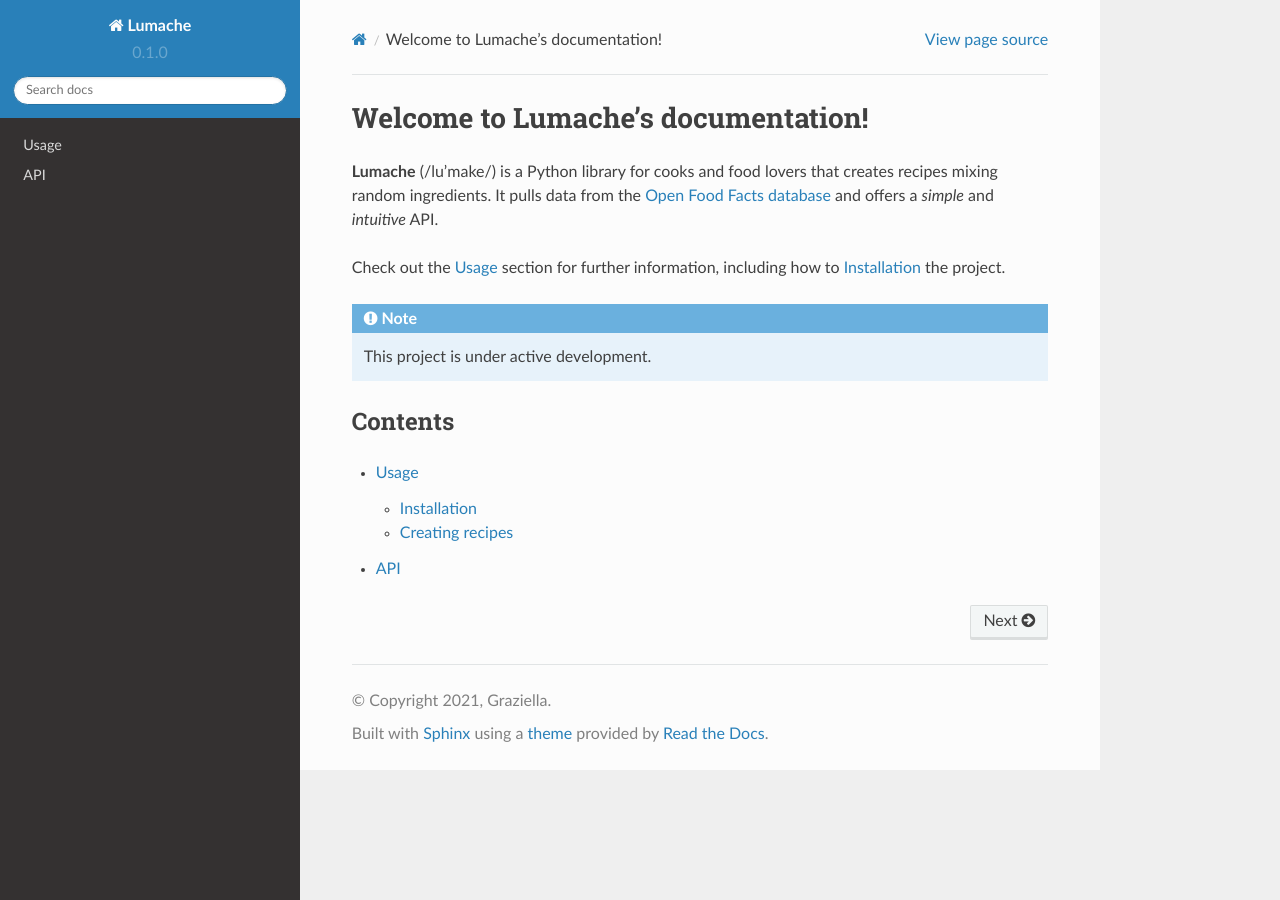
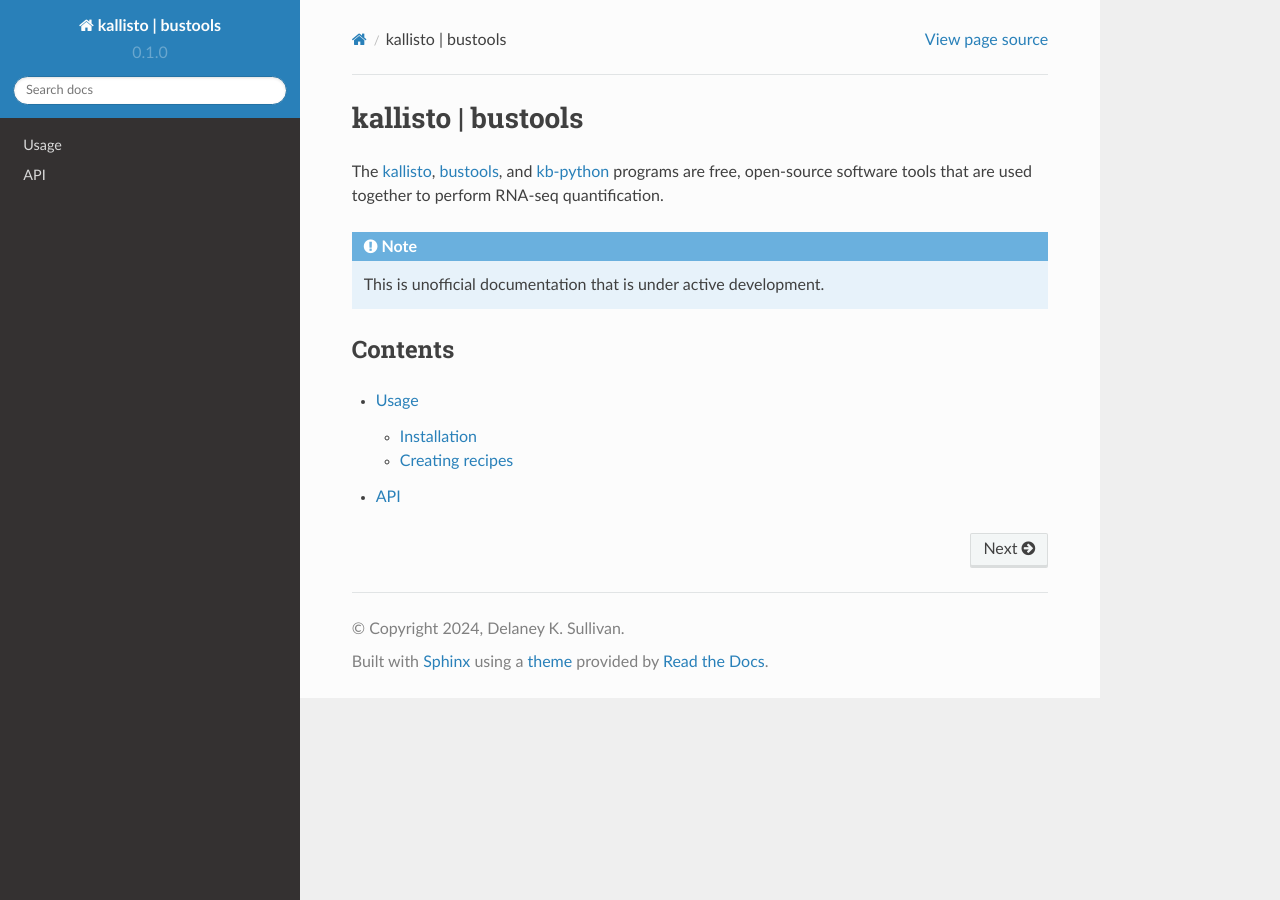
Before and after one commit to Yenaled/kallisto-tutorial, a Sphinx documentation site: the page built from docs/source/index.rst, in a window 1280 px wide. Built offline with Sphinx 7.4.7 and the Read the Docs theme 2.0.0, drawn with Linux system fonts in a browser that asks for light colours.

Commit message:
some initial commits

```diff
--- a/docs/requirements.txt
+++ b/docs/requirements.txt
@@ -1,2 +1,2 @@
-sphinx==7.1.2
-sphinx-rtd-theme==1.3.0rc1
+sphinx
+sphinx_rtd_theme
--- a/docs/source/conf.py
+++ b/docs/source/conf.py
@@ -2,9 +2,9 @@
 
 # -- Project information
 
-project = 'Lumache'
-copyright = '2021, Graziella'
-author = 'Graziella'
+project = 'kallisto | bustools'
+copyright = '2024, Delaney K. Sullivan'
+author = 'Delaney K. Sullivan'
 
 release = '0.1'
 version = '0.1.0'
@@ -17,7 +17,11 @@
     'sphinx.ext.autodoc',
     'sphinx.ext.autosummary',
     'sphinx.ext.intersphinx',
+    'sphinx.ext.autosectionlabel',
 ]
+
+autosectionlabel_prefix_document = True
+autosectionlabel_maxdepth = 2
 
 intersphinx_mapping = {
     'python': ('https://docs.python.org/3/', None),
--- a/docs/source/index.rst
+++ b/docs/source/index.rst
@@ -1,17 +1,12 @@
-Welcome to Lumache's documentation!
-===================================
+kallisto | bustools
+===================
 
-**Lumache** (/lu'make/) is a Python library for cooks and food lovers
-that creates recipes mixing random ingredients.
-It pulls data from the `Open Food Facts database <https://world.openfoodfacts.org/>`_
-and offers a *simple* and *intuitive* API.
+The `kallisto <https://github.com/pachterlab/kallisto>`_, `bustools <https://github.com/BUStools/bustools>`_, and `kb-python <https://github.com/pachterlab/kb_python>`_ programs are free, open-source software tools that are used together to perform RNA-seq quantification.
 
-Check out the :doc:`usage` section for further information, including
-how to :ref:`installation` the project.
 
 .. note::
 
-   This project is under active development.
+   This is unofficial documentation that is under active development.
 
 Contents
 --------
```
Also changed, not shown: 1 other file.
